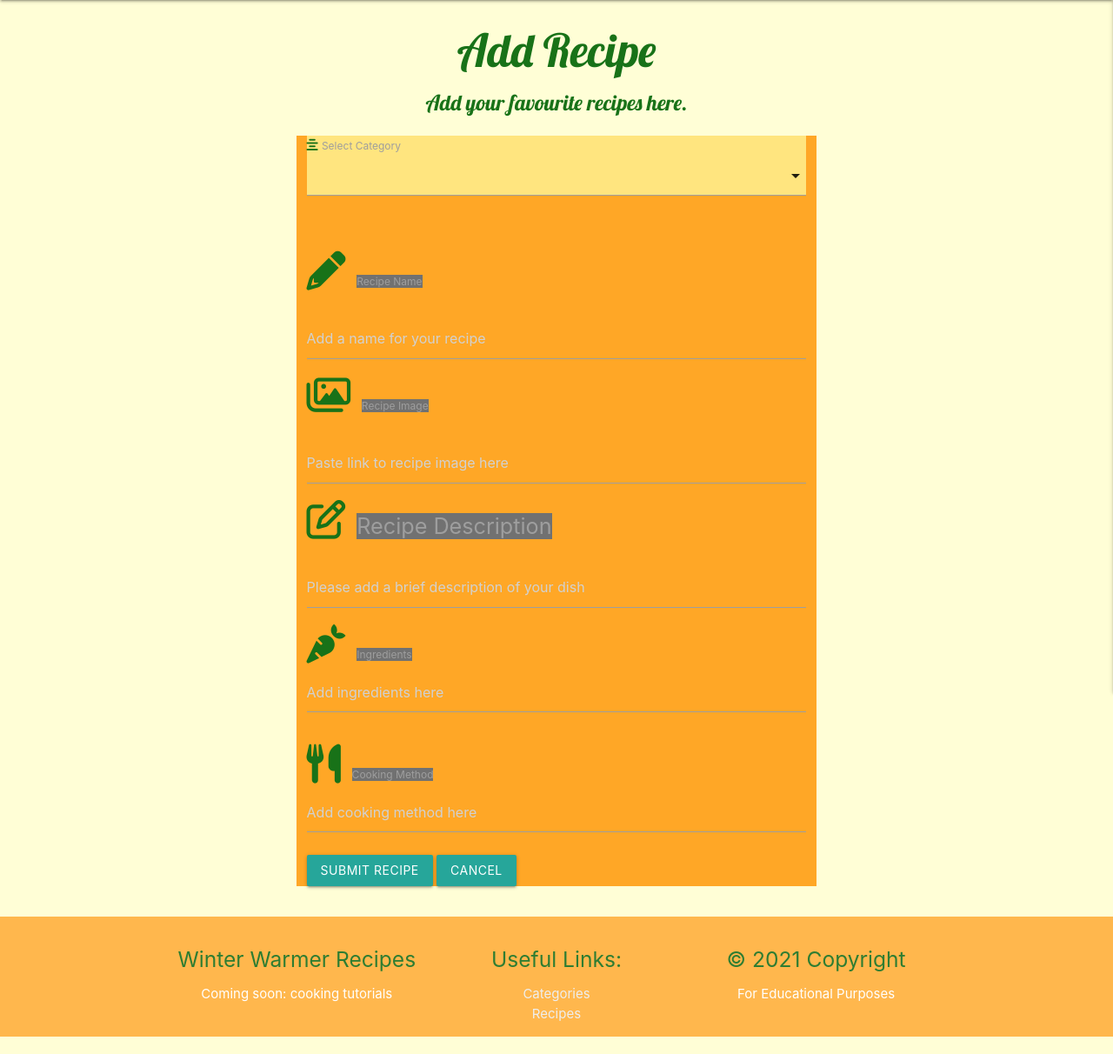
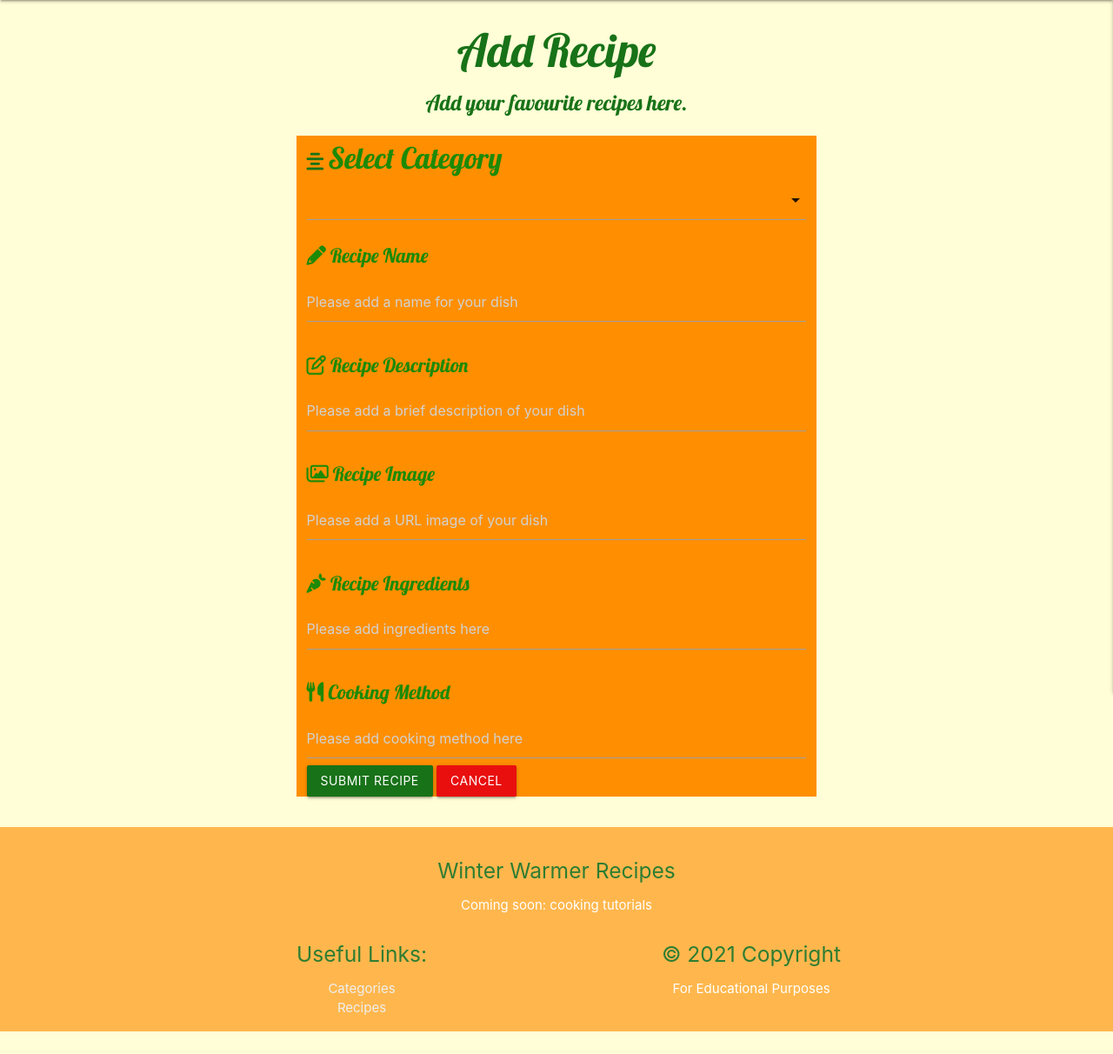
Before and after one commit to irenenev24/Winter_Warmer_Recipe_Collection, a Flask app: page /add_recipe in a window 1280 px wide. Shown: the part 64-1276 px from the top of the page at 87% size. After the commit the page ends 1250 px from the top, so only its background shows below. Run offline with Flask 2, Linux system fonts and the light colour scheme; data that the repository does not hold is empty; some libraries are stand-ins or nearby versions.

Commit message:
Added css to add recipe form. css added to profile page

```diff
--- a/static/css/style.css
+++ b/static/css/style.css
@@ -15,11 +15,23 @@ body {
 .home-title, .form-group{
   color:rgb(24, 114, 24);
 }
+.form-group {
+  font-family: "Lobster", sans-serif;
+  font-size: 1.5em;
+}
+.form-heading {
+  font-family: "Lobster", sans-serif;
+  font-size: 1.5em;
+  color: #1d8a07;
+}
 .button-color {
   background-color:rgb(24, 114, 24);
 }
  .login {
-   background-color: #a2b774;
+   background-color: rgb(24, 114, 24);
+ }
+ .btn-cancel {
+  background-color: rgb(233, 15, 15);
  }
 .text-shadow {
   text-shadow: 2px 2px 2px rgb(12, 12, 12);
@@ -33,9 +45,7 @@ body {
 .card-footer {
     height: 44px;
 }
-.controls{
-  font-size: 3em;
-}
+
 
 .page-name {
   font-family: "Lobster", sans-serif;
@@ -49,7 +59,7 @@ body {
   height: 660px;
   width: 400px;
 }
-
+/*-------------------------------Slideshow Styling-----------------------*/
 /* Slideshow container */
 .slideshow-container {
   max-width: 1000px;
--- a/templates/add_recipe.html
+++ b/templates/add_recipe.html
@@ -6,11 +6,11 @@
 
 
 <div class="row">
-    <div class="input-field col m8 offset-m2 orange lighten-1">
+    <div class="input-field col s12 m8 offset-m2 amber darken-3">
         <form action="{{ url_for('add_recipe') }}" method="POST" name="addRecipe" id="addRecipe">
             <!--Select Category-->
-            <div class="form-group amber accent-1">
-                <i class="fas fa-align-center"></i> <label class="form-field-description form-title">Select Category</label>
+            <div class="form-group">
+                <i class="fas fa-align-center"></i> <label class="form-field-description form-title form-heading">Select Category</label>
                     <select class="form-control category-formfield" id="category_name" name="category_name">
                         <!-- Populates categories from database categories -->
                         {% for category in categories %}
@@ -18,48 +18,40 @@
                         {% endfor %}
                     </select>
                 </div>
-                <br>
-                <br>
             <!--Recipe Name-->
-            <div class="form-group">
-                <div class="controls">
-                <i class="fas fa-pencil-alt"></i> <label class="form-section" for="recipe_name">Recipe Name</label>
-                <input class="form-control" id="recipe_name" name="recipe_name" type="text" required placeholder="Add a name for your recipe" minlength="0" maxlength="100">
-                </div>
-            </div>
-             <!--Recipe Image-->
-             <div class="form-group">
-                <div class="controls">
-                <i class="far fa-images"></i> <label class="form-field-description" for="image_link">Recipe Image</label>
-                <input class="form-control"  id="image_link" name="image_link" type="url" pattern="https://.*" placeholder="Paste link to recipe image here">
-                </div>
+            <div class="form">
+                <h3 for="recipe_name" class="form-heading"><i class="fas fa-pencil-alt"></i>  Recipe Name</h3>
+                <input type="text" id="recipe_name" name="recipe_name"
+                maxlength="100" placeholder="Please add a name for your dish" required>
             </div>
             <!--Recipe Description-->
-            <div class="form-group">
-                <div class="controls">
-                    <i class="far fa-edit"></i> <label class="form-field-description flow-text" for="recipe_description">Recipe Description</label>
-                <input type="text" class="form-control" id="recipe_description" name="recipe_description" maxlength="1000" placeholder="Please add a brief description of your dish">
-                </div>
+            <div class="form">
+                <h3 for="recipe_description" class="form-heading"><i class="far fa-edit"></i>  Recipe Description</h3>
+                <input type="text" id="recipe_description" name="recipe_description"
+                maxlength="1000" placeholder="Please add a brief description of your dish" required>
             </div>
-            <!--Ingredients-->
-            <div class="form-group">
-                <div class="controls">
-                    <i class="fas fa-carrot"></i>
-                  <label for="recipe_ingredients">Ingredients</label>
-                  <textarea id="recipe_ingredients" name="recipe_ingredients" class="materialize-textarea flow-text" data-length="1000" rows="10" placeholder="Add ingredients here"></textarea>
-                </div>
+            <!--Recipe Image-->
+            <div class="form">
+                <h3 for="image_link" class="form-heading"><i class="far fa-images"></i>  Recipe Image</h3>
+                <input type="text" id="image_link" name="image_link"
+                maxlength="1000" pattern="https://.*" placeholder="Please add a URL image of your dish" required>
+            </div>
+            <!--Recipe Ingredients-->
+            <div class="form">
+                <h3 for="recipe_ingredients" class="form-heading"><i class="fas fa-carrot"></i>  Recipe Ingredients</h3>
+                <input type="text" id="recipe_ingredients" name="recipe_ingredients"
+                maxlength="1000"  placeholder="Please add ingredients here" required>
             </div>
             <!--Cooking Method-->
-              <div class="form-group">
-                    <div class="controls">
-                        <i class="fas fa-utensils"></i> <label for="recipe_method">Cooking Method</label>
-                        <textarea id="recipe_method" name="recipe_method" class="materialize-textarea flow-text" data-length="1000" rows="10" placeholder="Add cooking method here"></textarea>
-                    </div>
-                  </div>
+            <div class="form">
+                <h3 for="cooking-method" class="form-heading"><i class="fas fa-utensils"></i>  Cooking Method</h3>
+                <input type="text" id="cooking-method" name="cooking-method"
+                maxlength="1000"  placeholder="Please add cooking method here" required>
+            </div>
             <!--Submit Button-->
-            <button type="submit" class="btn btn-success" id="sendMessageButton">Submit Recipe</button>
+            <button type="submit" class="btn login" id="sendMessageButton">Submit Recipe</button>
             <!--Cancel Button-->
-            <a class="btn btn-success" href="{{ url_for('recipes') }}">Cancel</a>
+            <a class="btn btn-cancel" href="{{ url_for('recipes') }}">Cancel</a>
         </form>
     </div>
 </div>
--- a/templates/base.html
+++ b/templates/base.html
@@ -70,20 +70,29 @@
     {% block content %}
     {% endblock%}
   </main>
-
-</body>
 <footer class="page-footer orange lighten-2">
   <div class="container">
     <div class="row">
-      <div class="col s4 center-align"><h5 class="green-text text-darken-3 footer-text-shadow">Winter Warmer Recipes</h5>
-        <p class="white-text">Coming soon: cooking tutorials</p></div>
-      <div class="col s4 center-align"><h5 class="green-text text-darken-3 footer-text-shadow">Useful Links:</h5>
+      <div class="col s12 center-align">
+        <h5 class="green-text text-darken-3 footer-text-shadow">Winter Warmer Recipes</h5>
+        <p class="white-text">Coming soon: cooking tutorials</p>
+      </div>
+      <div class="col s6 center-align">
+        <h5 class="green-text text-darken-3 footer-text-shadow">Useful Links:
+        </h5>
         <ul>
           <li><a class="grey-text text-lighten-3" href="{{ url_for('get_categories') }}">Categories</a></li>
           <li><a class="grey-text text-lighten-3" href="{{ url_for('recipes') }}">Recipes</a></li>
-        </ul></div>
-        <div class="col s4 center-align"><h5 class="green-text text-darken-3 footer-text-shadow">© 2021 Copyright </h5>
+        </ul>
+      </div>
+      <div class="col s6 center-align">
+          <h5 class="green-text text-darken-3 footer-text-shadow">© 2021 Copyright </h5>
         <p class="white-text">For Educational Purposes</p>
+      </div>
+    </div>
+</footer>
+
+
    <!--for jQuery for Materialize-->
    <script src="https://code.jquery.com/jquery-3.6.0.min.js" integrity="sha256-/xUj+3OJU5yExlq6GSYGSHk7tPXikynS7ogEvDej/m4=" crossorigin="anonymous"></script>
    <!--script tags for materialize-->
@@ -93,5 +102,5 @@
    <!--to access block js styles across all templates-->
    {% block scripts %}
    {% endblock %}
-
+  </body>
 </html>
--- a/templates/categories.html
+++ b/templates/categories.html
@@ -11,7 +11,7 @@
                         <span class="card-title">{{ category.category_name }}</span>
                     </div>
                     <div class="card-action">
-                        <a href="{{ url_for('edit_category', category_id=category._id) }}" class="button-color">Edit</a>
+                        <a href="{{ url_for('edit_category', category_id=category._id) }}">Edit</a>
                         <a href="{{ url_for('delete_category', category_id=category._id) }}" onclick="confirm_del()">Delete</a>
                     </div>
                 </div>
--- a/templates/edit_category.html
+++ b/templates/edit_category.html
@@ -18,7 +18,7 @@
             <!--Submit Button-->
             <button type="submit" class="btn btn-success" id="sendMessageButton">Update Category</button>
             <!--Cancel Button-->
-            <a class="btn btn-success" href="{{ url_for('get_categories') }}">Cancel</a>
+            <a class="btn btn-cancel" href="{{ url_for('get_categories') }}">Cancel</a>
         </form>
     </div>
 </div>
--- a/templates/edit_recipe.html
+++ b/templates/edit_recipe.html
@@ -21,7 +21,6 @@
                     {% endfor %}
                 </select>
                 <label for="category_name">Recipe Category</label>
-
             </div>
             <br>
             <br>
@@ -62,9 +61,10 @@
                 </div>
               </div>
         <!--Submit Button-->
-        <button type="submit" class="btn btn-large blue text-shadow">Save Recipe<i class="fas fa-times-edit right"></i></button>
+        button type="submit" class="btn btn-larg text-white">Save Recipe<i class="fas fa-times-edit right"></i></button>
+        <button type="submit" class="btn login" id="sendMessageButton">Submit Recipe</button>
         <!--Cancel Button-->
-        <a class="btn btn-large red text-shadow right" href="{{ url_for('recipes') }}">Cancel<i class="fas fa-times-circle right"></i></a>
+        <a class="btn btn-large btn-cancel right" href="{{ url_for('recipes') }}">Cancel<i class="fas fa-times-circle right"></i></a>
     </form>
 </div>
 </div>
--- a/templates/recipes.html
+++ b/templates/recipes.html
@@ -17,12 +17,11 @@
             <p>{{ recipe.recipe_description }}</p>
             </div>
             <div class="card-action">
-            <a href="{{url_for('view_recipe', recipe_id=recipe._id)}}" class="button-color">View Recipe</a>
+            <a href="{{url_for('view_recipe', recipe_id=recipe._id)}}">View Recipe</a>
             </div>
         </div>
         </div>
     </div>
 
-
     {% endfor %}
 {% endblock %}
--- a/templates/register.html
+++ b/templates/register.html
@@ -3,7 +3,7 @@
 
 <h3 class="center-align home-title">Create Account</h3>
 <div class="row home-title">
-<form class="row col m8 offset-m2" method="POST" action="{{ url_for('register') }}">
+<form class="row col s12 m8 offset-m2" method="POST" action="{{ url_for('register') }}">
     <!-- Input field for username from Materialize -->
       <div class="card-panel ">
         <div class="row">
@@ -24,7 +24,7 @@
           </div>
           <!-- Button to Create Account -->
           <div class="row">
-              <button type="submit" class="col m8 offset-m2 btn-large text-shadow login">
+              <button type="submit" class="col s12 m8 offset-m2 btn-large text-shadow login">
                   Create Account <i class="fas fa-sign-in-alt"></i>
               </button>
           </div>
```
Also changed, not shown: templates/login.html (+4 -4 lines), templates/profile.html (+4 -6 lines).
